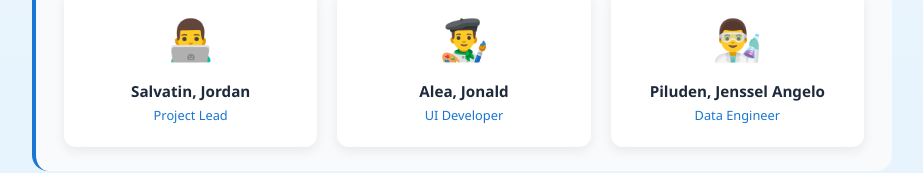
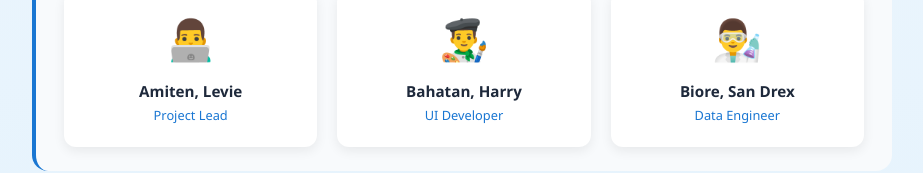
Before and after one commit to Nema21/appdev1-sdg4-EqualReport, an Angular app: page /about in a window 1280 px wide. Shown: the part 1313-1486 px from the top of the page, without its empty margins (178-1101 px from the left). Built offline with nearby package versions, Linux system fonts and the light colour scheme.

Commit message:
fixed other errors

```diff
--- a/src/app/pages/about/about.component.html
+++ b/src/app/pages/about/about.component.html
@@ -46,17 +46,17 @@
     <div class="team-grid">
       <div class="member-card">
         <span class="avatar">👨‍💻</span>
-        <h3>Salvatin, Jordan</h3>
+        <h3>Amiten, Levie</h3>
         <p>Project Lead</p>
       </div>
       <div class="member-card">
         <span class="avatar">👨‍🎨</span>
-        <h3>Alea, Jonald</h3>
+        <h3>Bahatan, Harry</h3>
         <p>UI Developer</p>
       </div>
       <div class="member-card">
         <span class="avatar">👨‍🔬</span>
-        <h3>Piluden, Jenssel Angelo</h3>
+        <h3>Biore, San Drex</h3>
         <p>Data Engineer</p>
       </div>
     </div>
--- a/src/app/pages/home/home.component.ts
+++ b/src/app/pages/home/home.component.ts
@@ -18,4 +18,9 @@ export class HomeComponent {
     this.auth.isLoggedIn = true;
     this.router.navigate(['/dashboard']);
   }
+
+  logout() {
+    this.auth.isLoggedIn = false;
+    this.router.navigate(['/']);
+  }
 }
```
Also changed, not shown: 1 other file (tests, documents, lock files or other folders).
